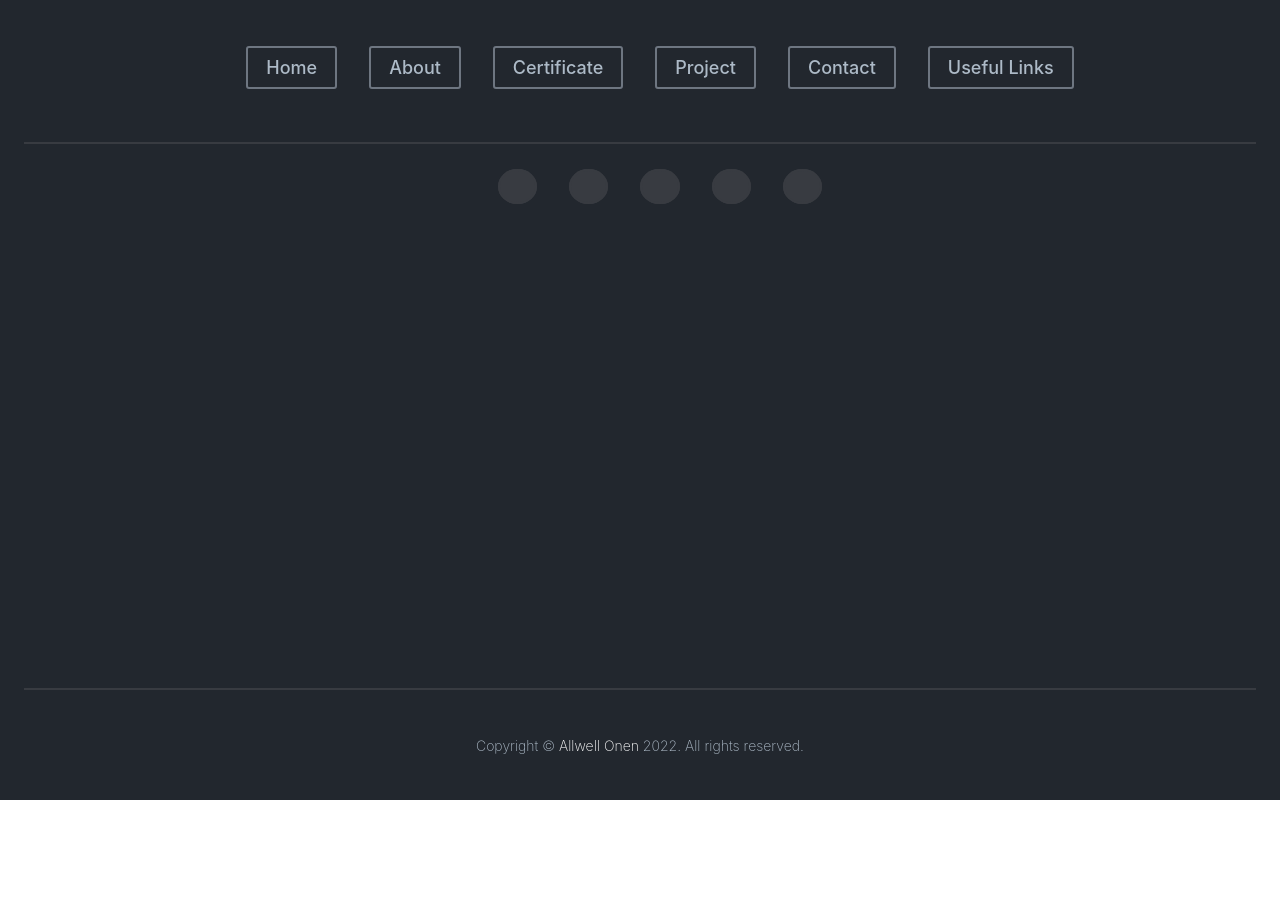
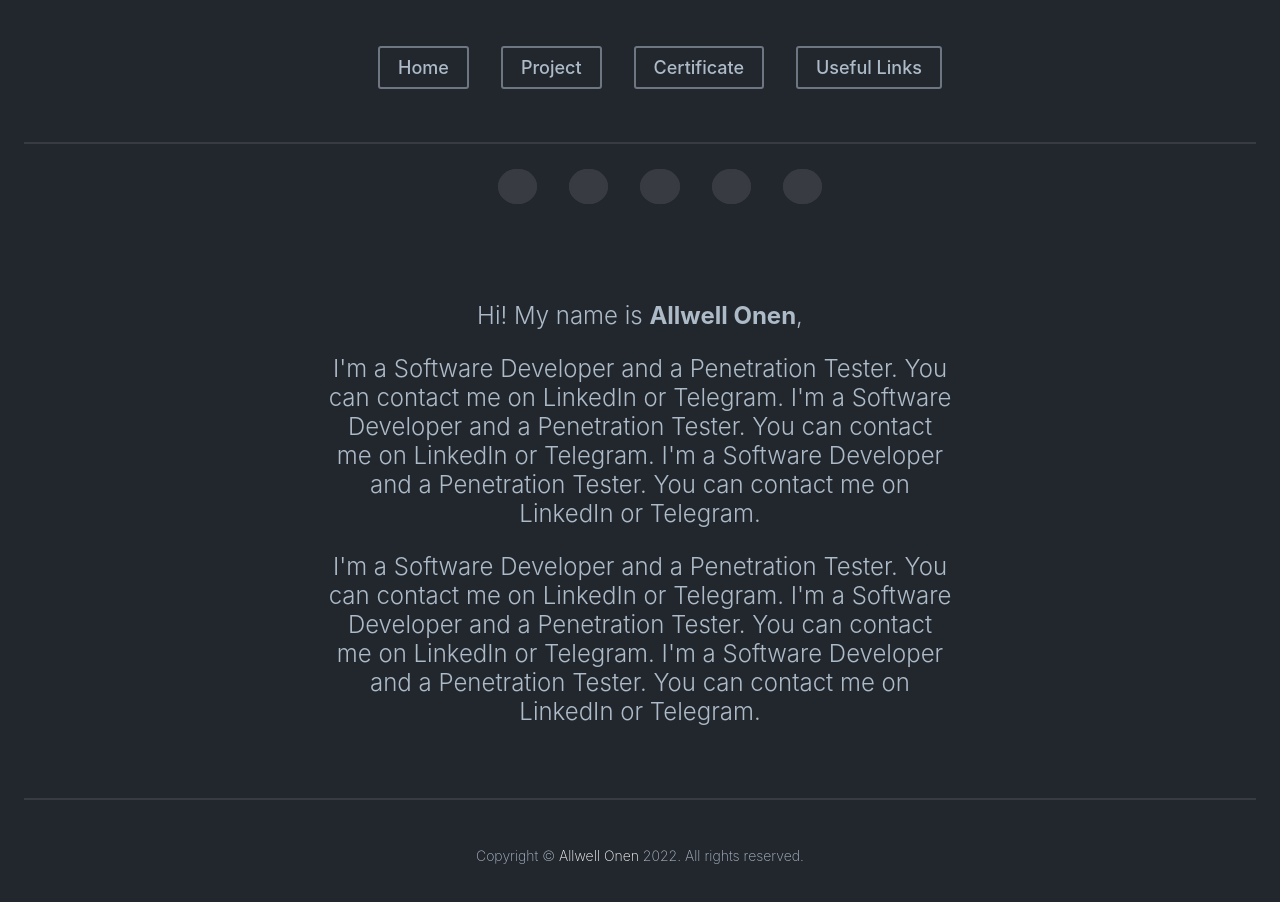
Before and after one commit to allwells/portfolio, a Next.js app: page / in a window 1280 px wide. Shown: the top 902 px of the page. Before the commit the page ends 800 px from the top, so only its background shows below. Built offline with nearby package versions, Linux system fonts and the light colour scheme.

Commit message:
Add self introduction/about me

```diff
--- a/components/AppBar.js
+++ b/components/AppBar.js
@@ -11,23 +11,13 @@ export default function AppBar() {
           </Link>
         </li>
         <li>
-          <Link href="/#about">
-            <a>About</a>
+          <Link href="/#projects">
+            <a>Project</a>
           </Link>
         </li>
         <li>
           <Link href="/#certificate">
             <a>Certificate</a>
-          </Link>
-        </li>
-        <li>
-          <Link href="/#projects">
-            <a>Project</a>
-          </Link>
-        </li>
-        <li>
-          <Link href="/#contact">
-            <a>Contact</a>
           </Link>
         </li>
         <li>
--- a/components/HomeIntro.js
+++ b/components/HomeIntro.js
@@ -0,0 +1,23 @@
+import styles from "../styles/HomeIntro.module.css";
+
+export default function HomeIntro() {
+  return (
+    <div className={styles.homeIntro}>
+      <p className={styles.name}>
+        Hi! My name is <b>Allwell Onen</b>,
+      </p>
+      <p>
+        I'm a Software Developer and a Penetration Tester. You can contact me on
+        LinkedIn or Telegram. I'm a Software Developer and a Penetration Tester.
+        You can contact me on LinkedIn or Telegram. I'm a Software Developer and
+        a Penetration Tester. You can contact me on LinkedIn or Telegram.
+      </p>
+      <p>
+        I'm a Software Developer and a Penetration Tester. You can contact me on
+        LinkedIn or Telegram. I'm a Software Developer and a Penetration Tester.
+        You can contact me on LinkedIn or Telegram. I'm a Software Developer and
+        a Penetration Tester. You can contact me on LinkedIn or Telegram.
+      </p>
+    </div>
+  );
+}
--- a/pages/index.js
+++ b/pages/index.js
@@ -2,6 +2,7 @@ import Head from "next/head";
 import styles from "../styles/Home.module.css";
 import AppBar from "../components/AppBar";
 import Footer from "../components/Footer";
+import HomeIntro from "../components/HomeIntro";
 
 const name = "Allwell Onen";
 export const siteTitle = name;
@@ -22,6 +23,7 @@ export default function Home() {
         <meta name="twitter:card" content="summary_large_image" />
       </Head>
       <AppBar />
+      <HomeIntro />
       <Footer />
     </div>
   );
--- a/styles/Home.module.css
+++ b/styles/Home.module.css
@@ -1,9 +1,7 @@
 .container {
-  min-height: 100vh;
   padding: 0 0.5em;
   display: flex;
   flex-direction: column;
   justify-content: space-between;
-  height: 100vh;
   background-color: #22272e;
 }
--- /dev/null
+++ b/styles/HomeIntro.module.css
@@ -0,0 +1,13 @@
+.homeIntro {
+  align-self: center;
+  height: 100%;
+  margin-top: 1.5em;
+  padding: 3em 20em;
+}
+
+.homeIntro p {
+  font-size: 24px;
+  font-weight: 300;
+  text-align: center;
+  color: #adbac7;
+}
```
